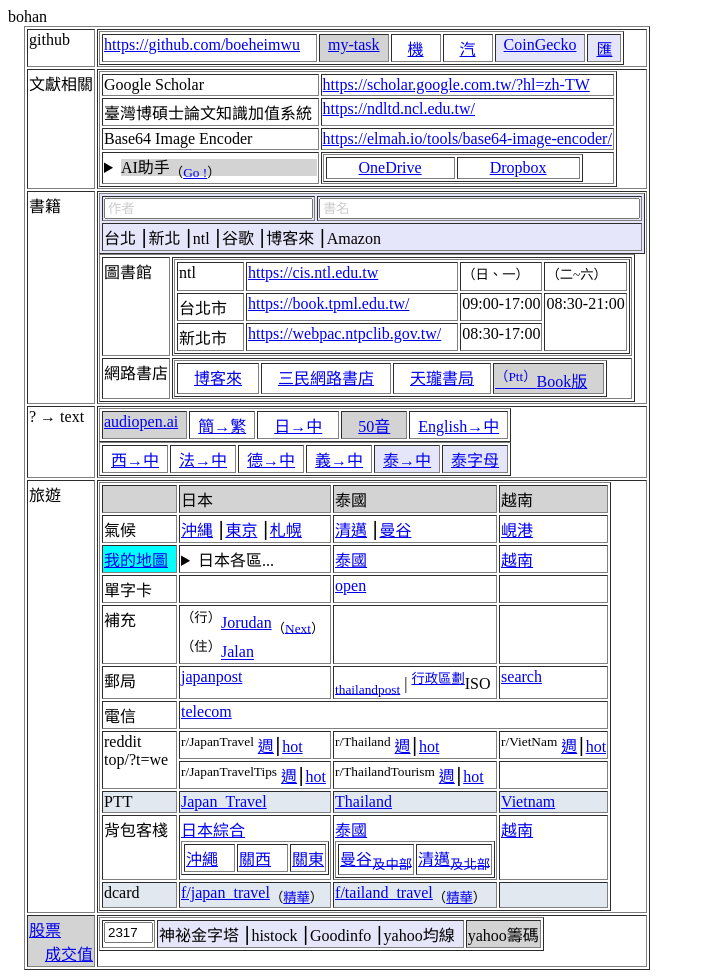
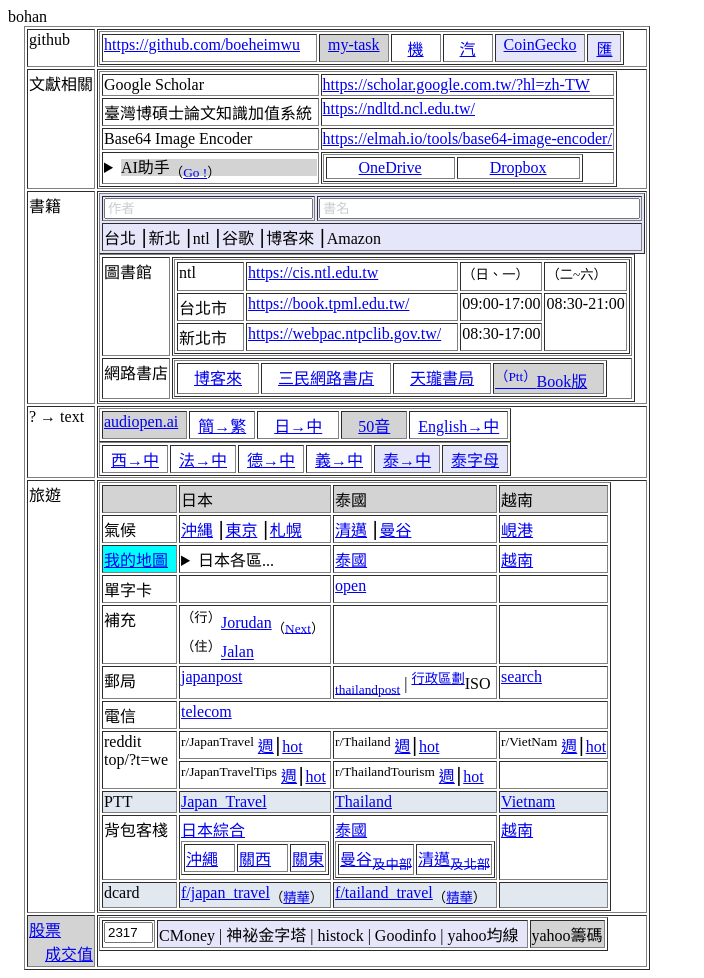
Before and after one commit to boeheimwu/boeheimwu.github.io, a plain HTML site: page index.html in a window 1280 px wide. Shown: the whole page, without its empty margins (0-704 px from the left). Drawn offline with nearby package versions, Linux system fonts and the light colour scheme.

Commit message:
add cmoney

```diff
--- a/index.html
+++ b/index.html
@@ -72,7 +72,9 @@
 		function stock_search(src){
 			let val_stkNo = $("#stkNo").val();
 			if(val_stkNo!="" ){
-				if(src=="stk_norway"){
+				if(src=="stk_cmoney"){
+					window.open("https://www.cmoney.tw/finance/"+val_stkNo+"/f00039", "_blank");
+				}else if(src=="stk_norway"){
 					window.open("https://norway.twsthr.info/StockHolders.aspx?stock="+val_stkNo, "_blank");
 				}else if(src=="stk_histock"){
 					window.open("https://histock.tw/stock/"+val_stkNo, "_blank");
@@ -89,6 +91,7 @@
 				alert("未輸入stkNo");
 			}
 		}
+		$("#stk_cmoney").click(function(){stock_search("stk_cmoney")});
 		$("#stk_norway").click(function(){stock_search("stk_norway")});
 		$("#stk_histock").click(function(){stock_search("stk_histock")});
 		$("#stk_goodinfo").click(function(){stock_search("stk_goodinfo")});
@@ -627,10 +630,11 @@
 			   <tr class="align_top">
 			      <td><input type="text" id="stkNo" name="stkNo" value="2317" placeholder="00675L" size="3">
 			      </td>
-			      <td class="pr-h ZLavender"><a id="stk_norway">神祕金字塔</a>
-					⎮<a id="stk_histock">histock</a>
-					⎮<a id="stk_goodinfo">Goodinfo</a>
-					⎮<a id="stk_yahooTA">yahoo均線</a>
+			      <td class="pr-h ZLavender"><a id="stk_cmoney">CMoney</a>
+					|&nbsp;<a id="stk_norway">神祕金字塔</a>
+					|&nbsp;<a id="stk_histock">histock</a>
+					|&nbsp;<a id="stk_goodinfo">Goodinfo</a>
+					|&nbsp;<a id="stk_yahooTA">yahoo均線</a>
 			      </td>
 			      <td class="ZG"><a id="stk_yahooIT">yahoo籌碼</a>
 			      </td>
```
